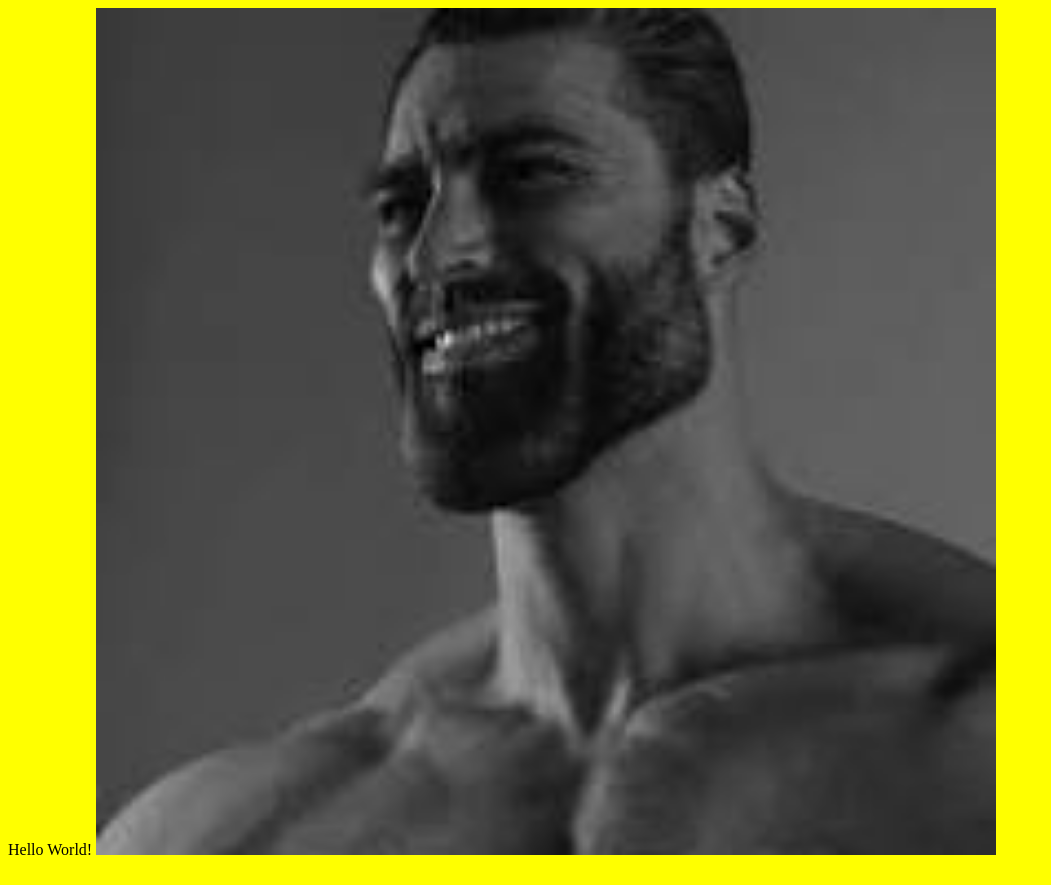
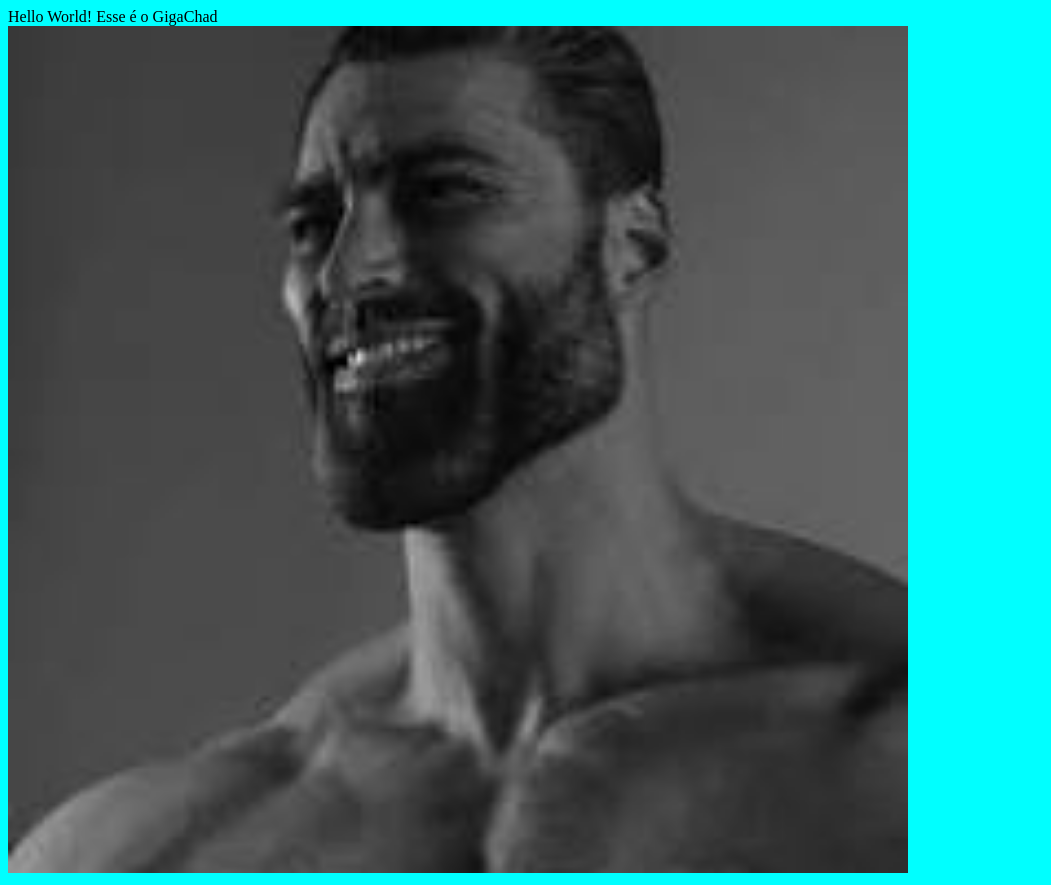
Before and after one commit to Vitor007345/ProjetoWeb1Chad, a plain HTML site: page index.html in a window 1280 px wide. Shown: the whole page, without its empty margins (0-1051 px from the left). Drawn offline with Linux system fonts and the light colour scheme.

Commit message:
Sefunda versão Chad

```diff
--- a/index.html
+++ b/index.html
@@ -7,7 +7,7 @@
     <link rel="stylesheet" href="style.css">
 </head>
 <body>
-    Hello World!
+    Hello World! Esse é o GigaChad<br>
     <img src="gigachadjpg.jpg" alt="" width="900px">
 </body>
 </html>
--- a/style.css
+++ b/style.css
@@ -1,3 +1,3 @@
 body {
-    background-color:yellow;
+    background-color:cyan;
 }
```
